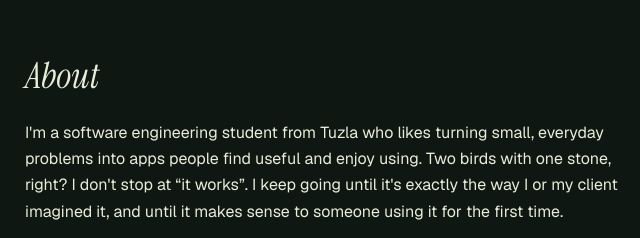
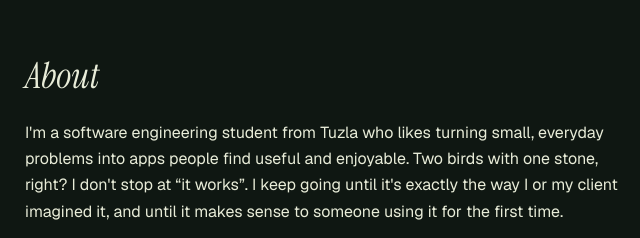
Before and after one commit to peperoni-hub/portfolio, a plain HTML site: page index.html in a window 1280 px wide. Shown: the part 801-1039 px from the top of the page, 191-831 px from the left. Drawn offline with nearby package versions, Linux system fonts and the light colour scheme.

Commit message:
Reword About intro to avoid repeating "using"

```diff
--- a/index.html
+++ b/index.html
@@ -37,7 +37,7 @@
     <section id="about">
       <h2 class="section-title">About</h2>
       <div class="about-text">
-        <p>I'm a software engineering student from Tuzla who likes turning small, everyday problems into apps people find useful and enjoy using. Two birds with one stone, right? I don't stop at “it works”. I keep going until it's exactly the way I or my client imagined it, and until it makes sense to someone using it for the first time.</p>
+        <p>I'm a software engineering student from Tuzla who likes turning small, everyday problems into apps people find useful and enjoyable. Two birds with one stone, right? I don't stop at “it works”. I keep going until it's exactly the way I or my client imagined it, and until it makes sense to someone using it for the first time.</p>
         <p>Right now I'm learning to work the way real teams do, with Git, branches and clear commits, and I'm looking for a place to grow as a front-end developer.</p>
         <p class="fun-line">Off the clock, I'm building a pixel-art fairy game, because not everything has to be productive.</p>
       </div>
```
